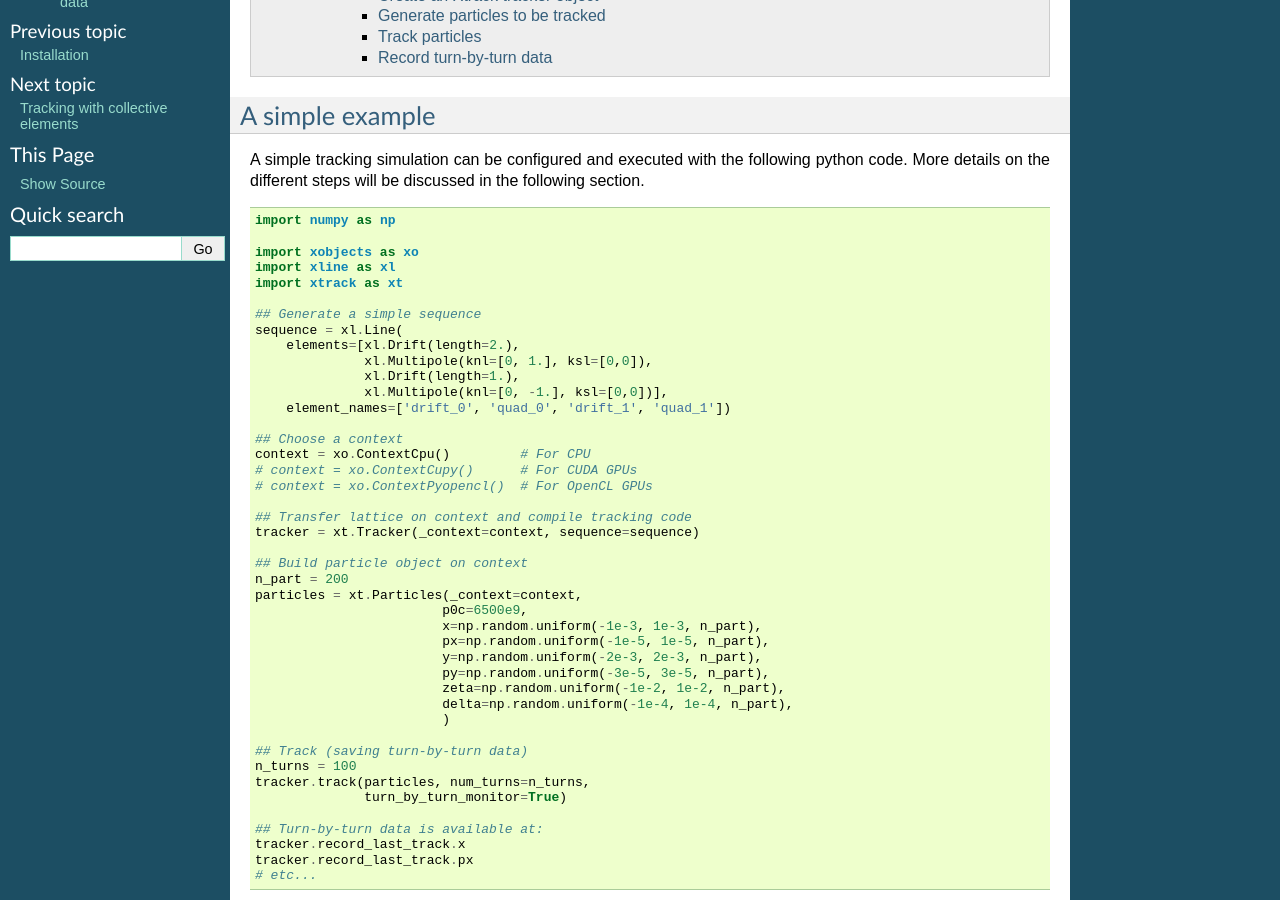
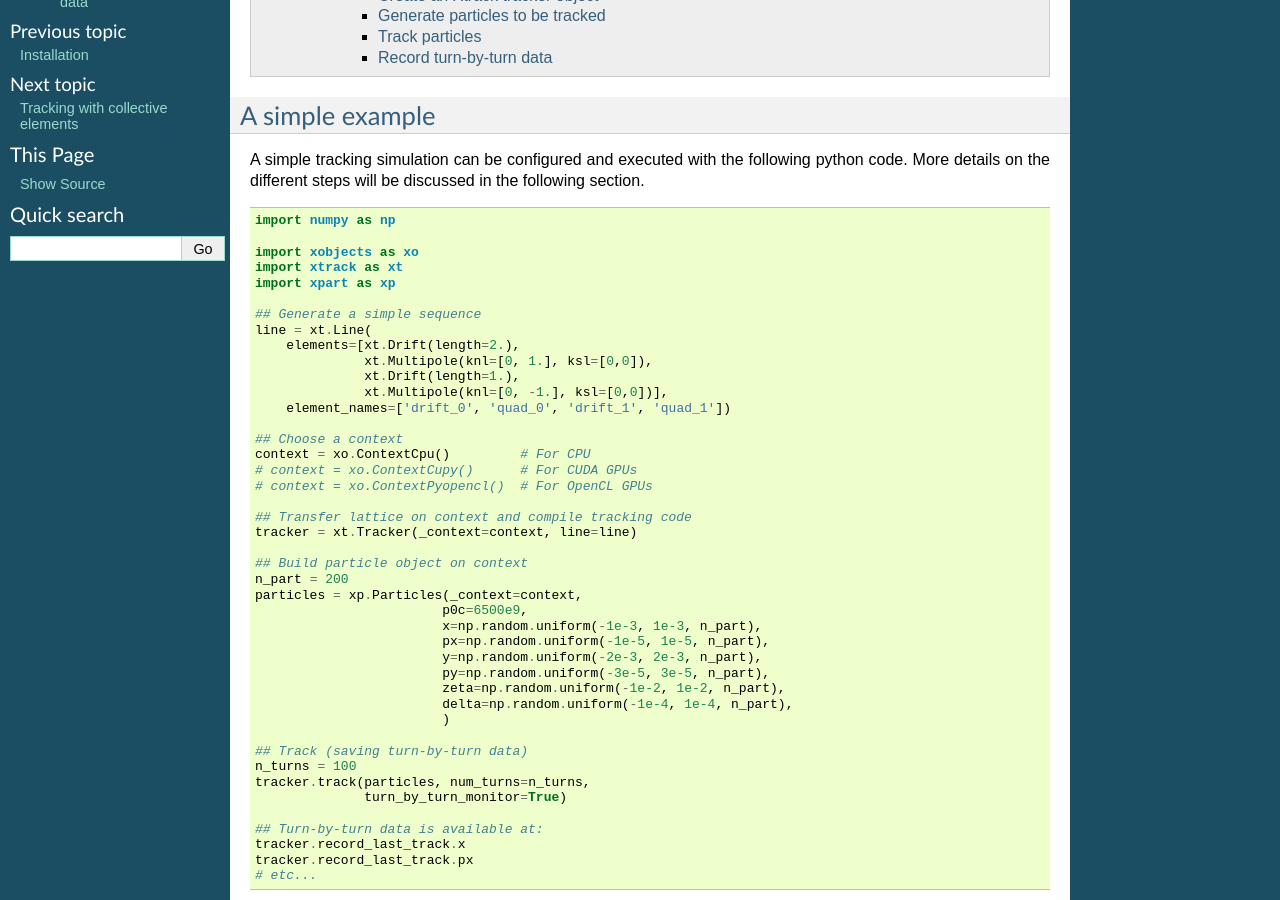
Before and after one commit to xsuite/xsuite, a Sphinx documentation site: the page built from docs/singlepart.rst, in a window 1280 px wide and 900 px high, scrolled down 368 px. Built offline with Sphinx 7.4.7, drawn with Linux system fonts in a browser that asks for light colours.

Commit message:
Adapted first example

```diff
--- a/docs/singlepart.rst
+++ b/docs/singlepart.rst
@@ -18,15 +18,15 @@ A simple tracking simulation can be configured and executed with the following p
     import numpy as np
 
     import xobjects as xo
-    import xline as xl
     import xtrack as xt
+    import xpart as xp
 
     ## Generate a simple sequence
-    sequence = xl.Line(
-        elements=[xl.Drift(length=2.),
-                  xl.Multipole(knl=[0, 1.], ksl=[0,0]),
-                  xl.Drift(length=1.),
-                  xl.Multipole(knl=[0, -1.], ksl=[0,0])],
+    line = xt.Line(
+        elements=[xt.Drift(length=2.),
+                  xt.Multipole(knl=[0, 1.], ksl=[0,0]),
+                  xt.Drift(length=1.),
+                  xt.Multipole(knl=[0, -1.], ksl=[0,0])],
         element_names=['drift_0', 'quad_0', 'drift_1', 'quad_1'])
 
     ## Choose a context
@@ -35,11 +35,11 @@ A simple tracking simulation can be configured and executed with the following p
     # context = xo.ContextPyopencl()  # For OpenCL GPUs
 
     ## Transfer lattice on context and compile tracking code
-    tracker = xt.Tracker(_context=context, sequence=sequence)
+    tracker = xt.Tracker(_context=context, line=line)
 
     ## Build particle object on context
     n_part = 200
-    particles = xt.Particles(_context=context,
+    particles = xp.Particles(_context=context,
                             p0c=6500e9,
                             x=np.random.uniform(-1e-3, 1e-3, n_part),
                             px=np.random.uniform(-1e-5, 1e-5, n_part),
```
